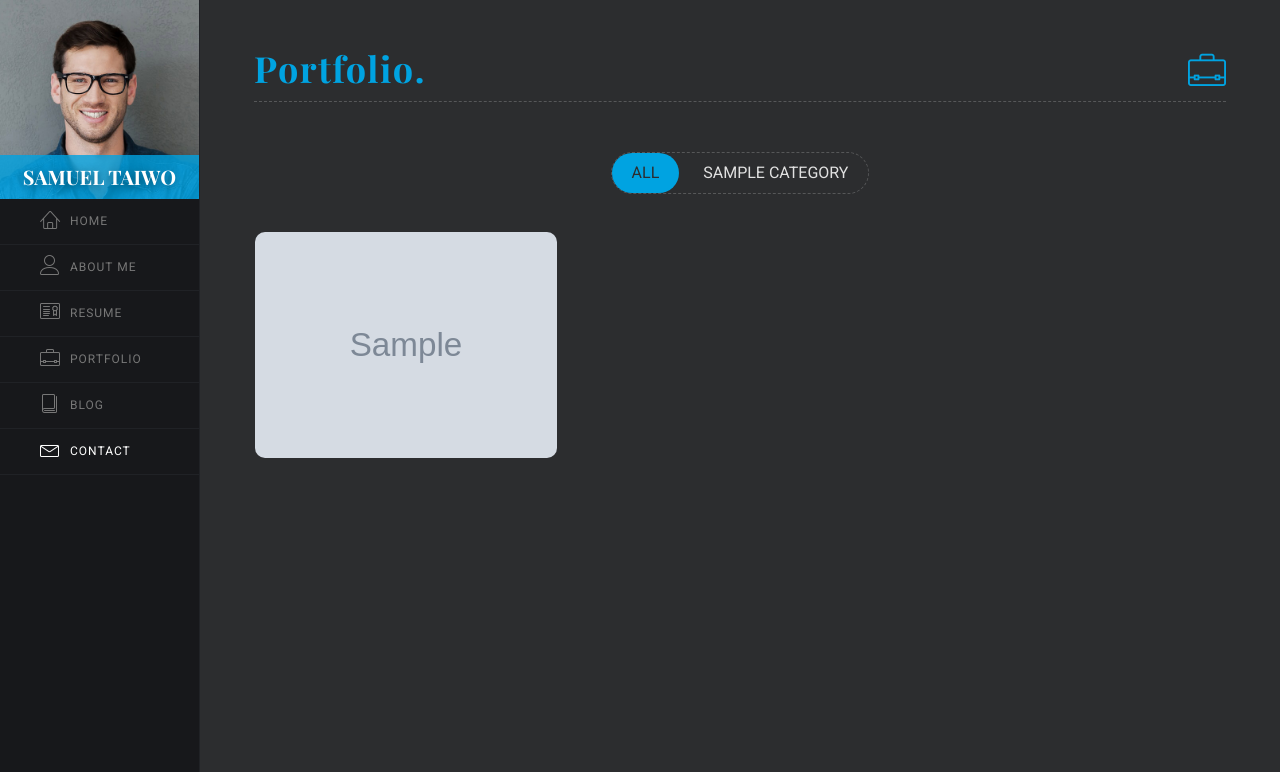
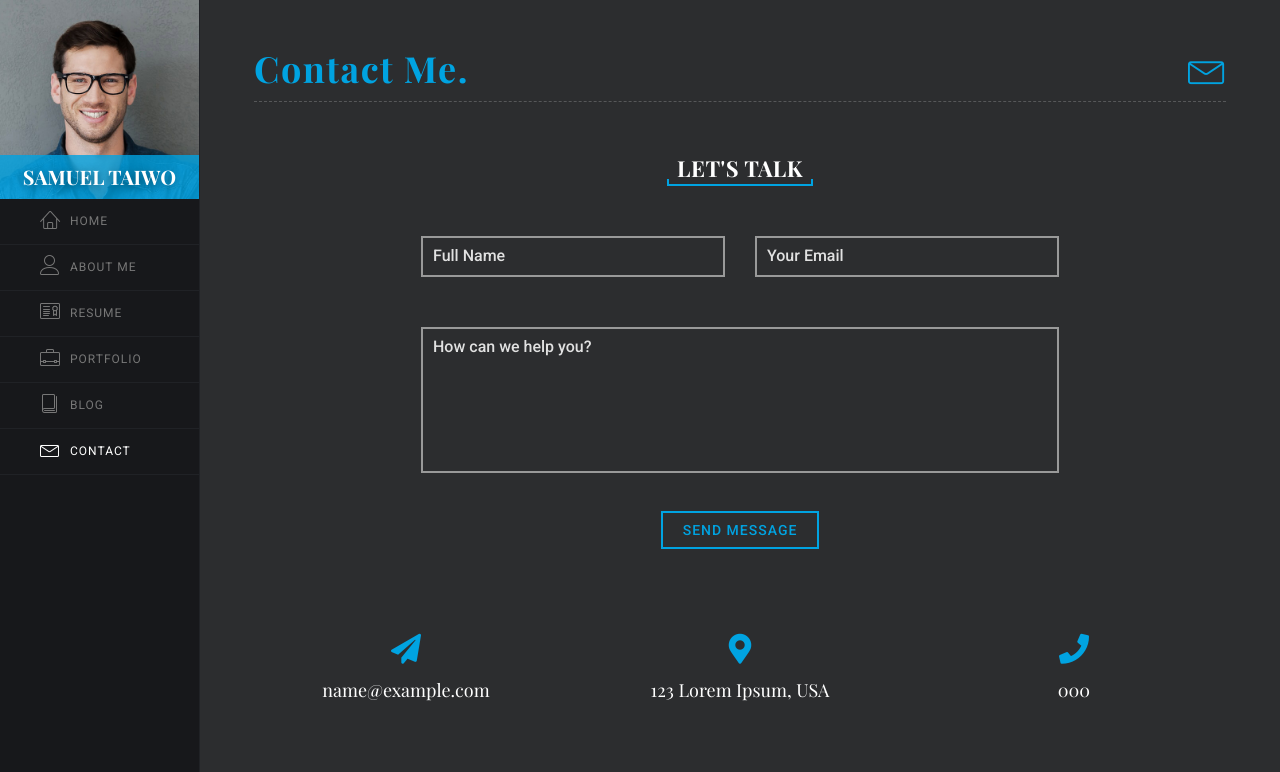
Before and after one commit to samshultz/sams_portfolio, a Django app: page / in a window 1280 px wide, after a click on "CONTACT". Shown: the top 772 px of the page. Run offline with Django 3.2, Linux system fonts and the light colour scheme; tables that the repository leaves empty hold one stand-in row (values such as "Sample post"); grey boxes marked "Sample" are stand-in pictures; some libraries are stand-ins or nearby versions.

Commit message:
set up contact form

```diff
--- a/about_me/models.py
+++ b/about_me/models.py
@@ -12,7 +12,7 @@ class AboutMe(models.Model):
         (AVAILABLE, 'Available'),
         (NOT_AVAILABLE, 'Not Available')
     )
-    user = models.ForeignKey(settings.AUTH_USER_MODEL, on_delete=models.CASCADE)
+    user = models.ForeignKey(settings.AUTH_USER_MODEL, on_delete=models.CASCADE, related_name="about_me")
 
     description = models.TextField()
     phone = models.CharField(_("Phone Number"), max_length=50)
--- a/contact/forms.py
+++ b/contact/forms.py
@@ -4,7 +4,7 @@ from django.utils.translation import gettext_lazy as _
 
 class ContactForm(forms.Form):
 
-    fullname = forms.CharField(label=_("Your Name"), max_length=50)
+    fullname = forms.CharField(label=_("Full Name"), max_length=50)
     email = forms.EmailField(label=_("Your Email"))
     # phone = forms.CharField(_("Phone"), max_length=15)
-    message = forms.CharField(label=_("Message"), widget=forms.TextInput)
+    message = forms.CharField(label=_("Message"), widget=forms.Textarea(attrs={'rows': 5}))
--- a/contact/templates/contact/contact.html
+++ b/contact/templates/contact/contact.html
@@ -1,32 +1,20 @@
 {% load widget_tweaks %}
 <div class="row">
+    {% for field in contact_form %}
+        <div class="{% if field.name == 'message' %}col-md-12 mb-30{% else %}col-md-6 mb-50{% endif %}">
+            <span class="input">
+                {% render_field field|add_class:"input__field cf-validate" %}
+                <label class="input__label" for="cf-{{ field.name }}">
+                    {% if field.name == 'message' %}
+                        How can we help you?
+                    {% else %}
+                        {{ field.label }}
+                    {% endif %}
+                </label>
+            </span>
+        </div>
+    {% endfor %}
 
-
-    <!--Name Field-->
-    <div class="col-md-6 mb-50">
-        <span class="input">
-            {% render_field contact_form.fullname|add_class:"input__field cf-validate"|add_label_class:"input__label" id="cf-name" %}
-            <!-- <label class="input__label" for="cf-name">Name</label> -->
-        </span>
-    </div>
-
-    <!--Email Field-->
-    <div class="col-md-6 mb-50">
-        <span class="input">
-            {% render_field contact_form.email|add_class:"input__field cf-validate"|add_label_class:"input__label" id="cf-email" %}
-            <!-- <label class="input__label" for="cf-email">Email</label> -->
-        </span>
-    </div>
-
-    <!--Message Box-->
-    <div class="col-md-12 mb-30">
-        <span class="input">
-            {% render_field contact_form.message|add_class:"input__field cf-validate"|add_label_class:"input__label" id="cf-message" rows="5" %}
-            <!-- <label class="input__label" for="cf-message">How can we help you?</label> -->
-        </span>
-    </div>
-
-    <div class="alert-container col-md-12"></div>
 
     <!--Submit Button-->
     <div class="col-md-12 text-center">
--- /dev/null
+++ b/contact/urls.py
@@ -0,0 +1,7 @@
+from django.urls import path
+
+from . import views
+
+urlpatterns = [
+    path('', views.contact, name="contact_me")
+]
--- a/core/templates/core/index.html
+++ b/core/templates/core/index.html
@@ -2,6 +2,7 @@
 {% load about_me_tags %}
 {% load core_tags %}
 {% load projects_tags %}
+{% load contact_tags %}
 
 {% block content %}
     <!--About Section Start-->
@@ -206,4 +207,64 @@
                         </div>
                     </section>
                     <!--Porfolio Section End-->
+                    <!--Contact Section Start-->
+                <section id="contact" class="contact-section pt-page">
+                    <div class="section-container">
+
+                        <!--Page Heading-->
+                        <div class="page-heading">
+                            <span class="icon"><i class="lnr lnr-envelope"></i></span>
+                            <h2>Contact Me.</h2>
+                        </div>
+
+                        <!--Form Row-->
+                        <div class="row mb-70">
+                            <div class="col-lg-8  offset-lg-2">
+                                <div class="subheading">
+                                    <h3>Let's Talk</h3>
+                                </div>
+
+                                <!--Form Start-->
+                                <form id="contact-form" method="post" action="{% url 'contact_me' %}">
+                                    {% csrf_token %}
+                                    {% render_contact_form %}
+                                </form>
+                                <!--Form End-->
+
+                            </div>
+                        </div>
+
+                        <!--Contact Info Row Start-->
+                        <div class="row contact-info mb-70">
+
+                            <!--Contact Info Item-->
+                            <div class="col-md-4 info-item">
+                                <span class="icon"><i class="fas fa-paper-plane"></i></span>
+                                <h5><a href="mailto:{{ about_me.email }}">{{ about_me.email }}</a></h5>
+                            </div>
+
+                            <!--Contact Info Item-->
+                            <div class="col-md-4 info-item">
+                                <span class="icon"><i class="fas fa-map-marker-alt"></i></span>
+                                <h5>123 Lorem Ipsum, USA</h5>
+                            </div>
+
+                            <!--Contact Info Item-->
+                            <div class="col-md-4 info-item">
+                                <span class="icon"><i class="fas fa-phone"></i></span>
+                                <h5>{{ about_me.phone }}</h5>
+                            </div>
+
+                        </div>
+                        <!--Contact Info Row End-->
+
+                    </div>
+                    <!--Google Map Start-->
+                    <div class="google-map">
+                            <div id="map" data-latitude="-37.817214" data-longitude="144.955925" data-zoom="15"></div>
+                    </div>
+                    <!--Google Map End-->
+                </section>
+                <!--Contact Section End-->
+
 {% endblock content %}
--- a/core/views.py
+++ b/core/views.py
@@ -1,6 +1,6 @@
 from django.shortcuts import render
 from django.views.generic.base import TemplateView
-from django.contrib.auth.models import User
+from about_me.models import AboutMe
 
 
 class HomepageView(TemplateView):
@@ -9,5 +9,6 @@ class HomepageView(TemplateView):
 
     def get_context_data(self, **kwargs):
         context = super(HomepageView, self).get_context_data(**kwargs)
-        context['user'] = User.objects.first()
+        context['about_me'] = AboutMe.objects.first()
+
         return context
--- a/my_portfolio/urls.py
+++ b/my_portfolio/urls.py
@@ -1,5 +1,5 @@
 from django.contrib import admin
-from django.urls import path
+from django.urls import path, include
 from django.conf import settings
 from django.conf.urls.static import static
 
@@ -7,7 +7,7 @@ from core.views import HomepageView
 
 urlpatterns = [
     path('admin/', admin.site.urls),
-
+    path('contact/', include("contact.urls"), name='contact'),
     path('', HomepageView.as_view(), name="index"),
 ]
 
--- a/projects/templates/projects/projects.html
+++ b/projects/templates/projects/projects.html
@@ -6,7 +6,7 @@
             <figure>
                 <img src="{{ project.image.url }}" alt="">
                 <figcaption>
-                    <h4>{{ project.name }}</h4>
+                    <h4><a class="image-link" href="{{ project.url }}">{{ project.name }}</a></h4>
                     <p>{{ project.description }}</p>
                 </figcaption>
             </figure>
```
Also changed, not shown: contact/views.py (+20 -2 lines), my_portfolio/settings.py (+34 -3 lines), about_me/migrations/0003_alter_aboutme_user.py (added), 1 other file.
